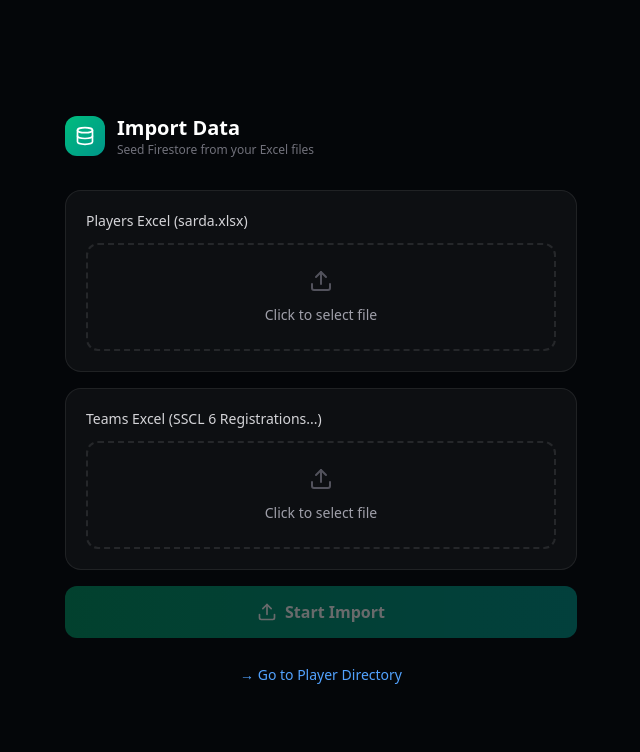
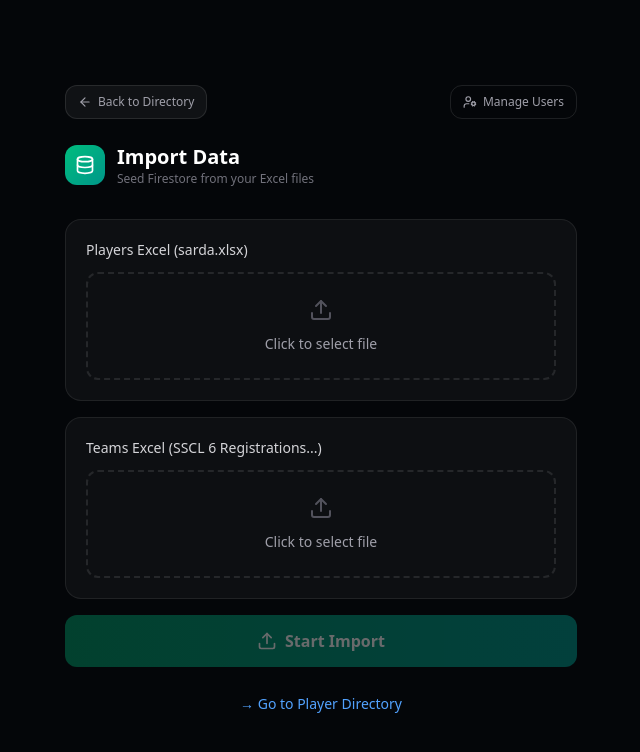
Before and after one commit to RohitRathi4494/Auction_Tracker, a Next.js app: page /admin/import in a window 1280 px wide. Shown: the top 752 px of the page, without its empty margins (319-959 px from the left). Built offline with nearby package versions, Linux system fonts and the light colour scheme.

Commit message:
feat: add back-to-directory and cross-nav buttons on admin pages

```diff
--- a/app/admin/import/page.tsx
+++ b/app/admin/import/page.tsx
@@ -1,6 +1,6 @@
 'use client';
 import { useState } from 'react';
-import { Upload, CheckCircle, AlertCircle, Database, Loader2 } from 'lucide-react';
+import { Upload, CheckCircle, AlertCircle, Database, Loader2, ArrowLeft, UserCog } from 'lucide-react';
 
 export default function ImportPage() {
   const [playersFile, setPlayersFile] = useState<File | null>(null);
@@ -31,6 +31,22 @@ export default function ImportPage() {
   return (
     <div className="min-h-screen bg-[oklch(0.12_0.01_250)] flex items-center justify-center p-6">
       <div className="w-full max-w-lg">
+        {/* Navigation row */}
+        <div className="flex items-center justify-between mb-6">
+          <a
+            href="/directory"
+            className="flex items-center gap-1.5 text-xs text-zinc-400 hover:text-white bg-white/5 hover:bg-white/10 border border-white/10 px-3 py-2 rounded-xl transition-all"
+          >
+            <ArrowLeft className="w-3.5 h-3.5" /> Back to Directory
+          </a>
+          <a
+            href="/admin/users"
+            className="flex items-center gap-1.5 text-xs text-zinc-400 hover:text-blue-400 hover:bg-blue-500/10 border border-white/10 hover:border-blue-500/30 px-3 py-2 rounded-xl transition-all"
+          >
+            <UserCog className="w-3.5 h-3.5" /> Manage Users
+          </a>
+        </div>
+
         <div className="flex items-center gap-3 mb-8">
           <div className="w-10 h-10 rounded-xl bg-gradient-to-br from-emerald-500 to-teal-600 flex items-center justify-center">
             <Database className="w-5 h-5 text-white" />
--- a/app/admin/users/page.tsx
+++ b/app/admin/users/page.tsx
@@ -3,7 +3,7 @@ import { useEffect, useState } from 'react';
 import { collection, getDocs, query, orderBy } from 'firebase/firestore';
 import { db } from '@/lib/firebase/client';
 import { Team, User } from '@/types';
-import { Users, UserPlus, Trash2, Loader2, AlertCircle, Shield, CheckCircle } from 'lucide-react';
+import { Users, UserPlus, Trash2, Loader2, AlertCircle, Shield, CheckCircle, ArrowLeft, Database } from 'lucide-react';
 
 export default function UsersAdminPage() {
   const [users, setUsers] = useState<User[]>([]);
@@ -100,6 +100,26 @@ export default function UsersAdminPage() {
   return (
     <div className="min-h-screen bg-[oklch(0.12_0.01_250)] p-6">
       <div className="max-w-4xl mx-auto space-y-8">
+
+        {/* Header */}
+        <div className="flex items-center justify-between">
+          <div className="flex items-center gap-3">
+            <a
+              href="/directory"
+              className="flex items-center gap-1.5 text-xs text-zinc-400 hover:text-white bg-white/5 hover:bg-white/10 border border-white/10 px-3 py-2 rounded-xl transition-all"
+            >
+              <ArrowLeft className="w-3.5 h-3.5" /> Back to Directory
+            </a>
+          </div>
+          <div className="flex items-center gap-2">
+            <a
+              href="/admin/import"
+              className="flex items-center gap-1.5 text-xs text-zinc-400 hover:text-emerald-400 hover:bg-emerald-500/10 border border-white/10 hover:border-emerald-500/30 px-3 py-2 rounded-xl transition-all"
+            >
+              <Database className="w-3.5 h-3.5" /> Import Data
+            </a>
+          </div>
+        </div>
 
         <div className="flex items-center gap-3">
           <div className="w-10 h-10 rounded-xl bg-blue-500/20 flex items-center justify-center">
```
